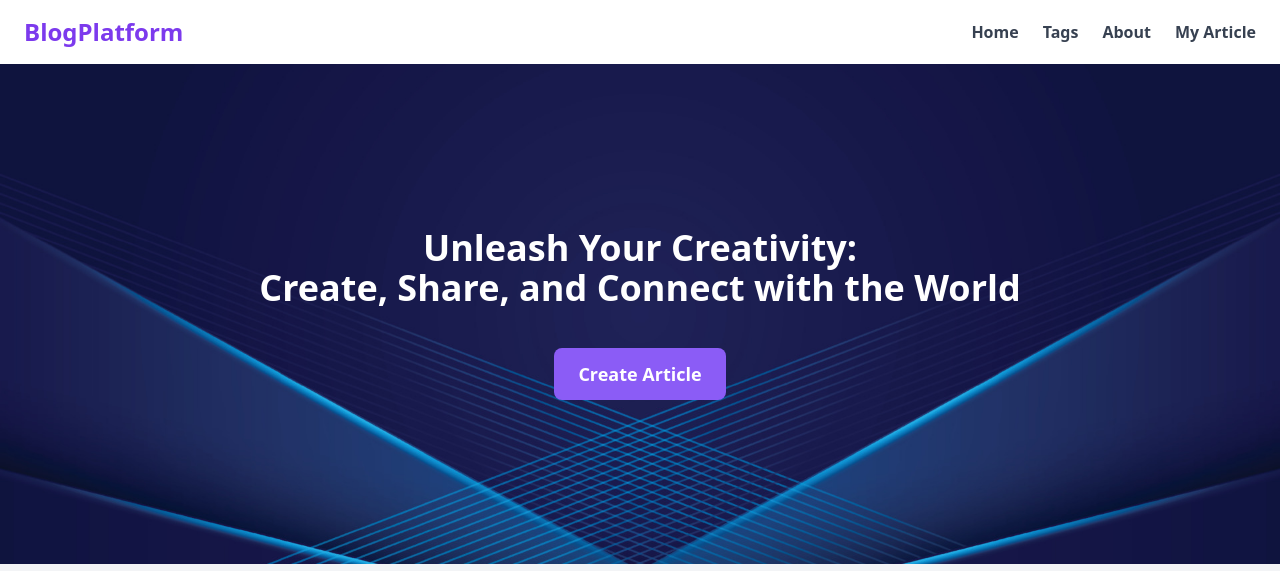
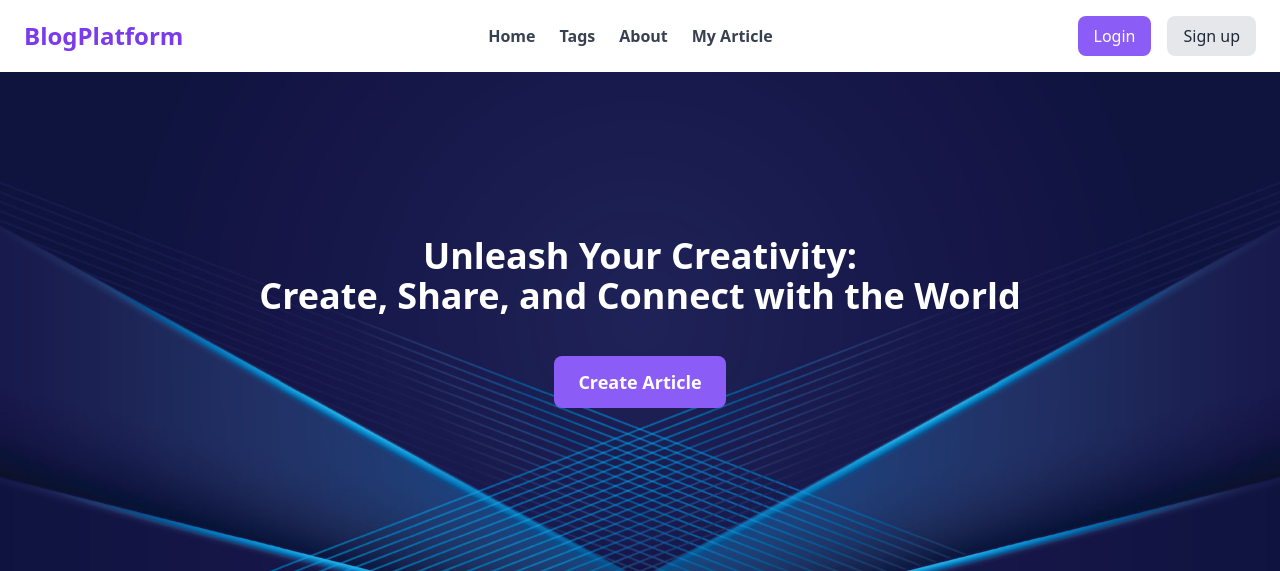
Before and after one commit to dounia-elg/Plateforme-de-Blog-avec-Gestion-des-Utilisateurs-et-des-R-les, a PHP site: page / in a window 1280 px wide. Shown: the top 571 px of the page. Run offline with PHP 8.4, Linux system fonts and the light colour scheme; some libraries are stand-ins or nearby versions.

Commit message:
Display username in the home page

```diff
--- a/index.php
+++ b/index.php
@@ -20,7 +20,7 @@
         </div>
 
 
-        <!-- <div class="flex gap-4">
+        <div class="flex gap-4">
             <?php
             session_start();
             if (isset($_SESSION['username'])) {
@@ -32,7 +32,7 @@
                 echo '<a href="./register.php" class="px-4 py-2 bg-gray-200 text-gray-800 rounded-lg hover:bg-gray-300">Sign up</a>';
             }
             ?>
-        </div> -->
+        </div>
 
     </nav>
 
```
